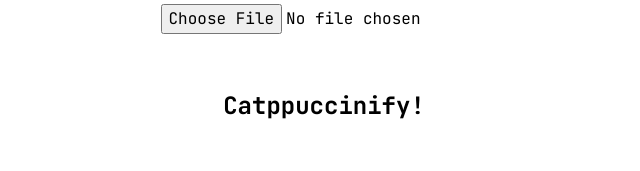
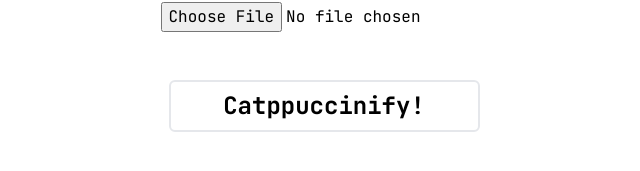
Before and after one commit to siriscmv/catppuccinify, a Next.js app: page / in a window 1280 px wide. Shown: the part 409-580 px from the top of the page, without its empty margins (316-956 px from the left). Built offline with nearby package versions, Linux system fonts and the light colour scheme; what @catppuccin/tailwindcss would draw is missing.

Commit message:
feat: highlight btn

```diff
--- a/src/pages/index.tsx
+++ b/src/pages/index.tsx
@@ -56,7 +56,7 @@ const Home: NextPage = () => {
 							value={theme}
 							onChange={(e) => setTheme(e.target.value as ThemeType)}
 							id='theme'
-							className='h-10 w-2/3 bg-ctp-surface0 rounded-md focus:ring-ctp-blue'
+							className='h-10 w-2/3 bg-ctp-surface0 rounded-md'
 						>
 							{THEMES.map((theme) => (
 								<option key={theme.toLowerCase()} value={theme.toLowerCase()}>
@@ -73,7 +73,7 @@ const Home: NextPage = () => {
 							<input accept='.png,.gif,.jpeg,.jpg' id='input' type='file' />
 						</div>
 						<div className='flex flex-col'>
-							<button className='p-2 m-2 mt-12 bg-ctp-surface0 font-bold text-2xl rounded-md' onClick={run}>
+							<button className='p-2 m-2 mt-12 bg-ctp-surface0 border-2 border-ctp-crust transition-colors duration-200 ease-in-out hover:border-ctp-mauve font-bold text-2xl rounded-md' onClick={run}>
 								Catppuccinify!
 							</button>
 							{state ? state : null}
```
